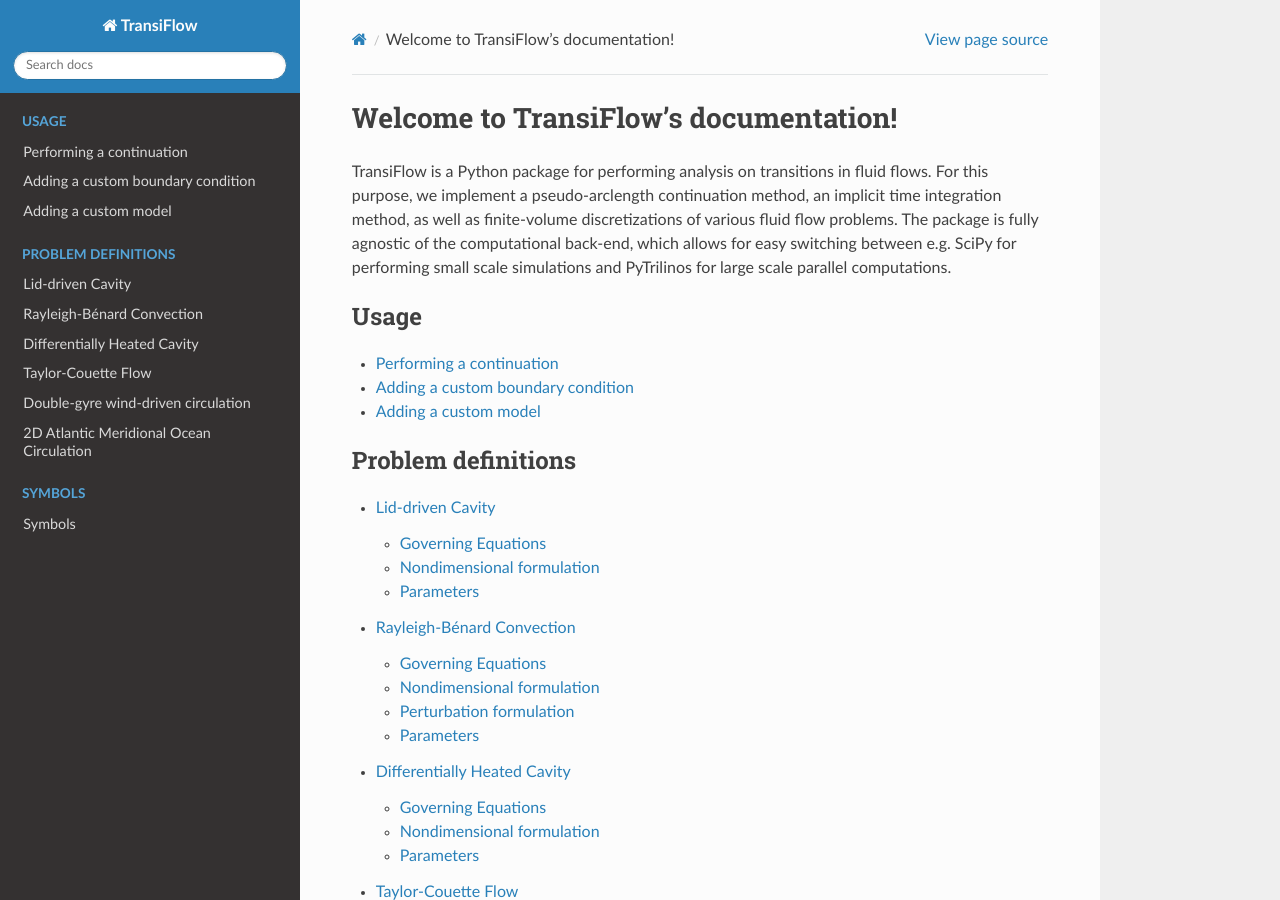
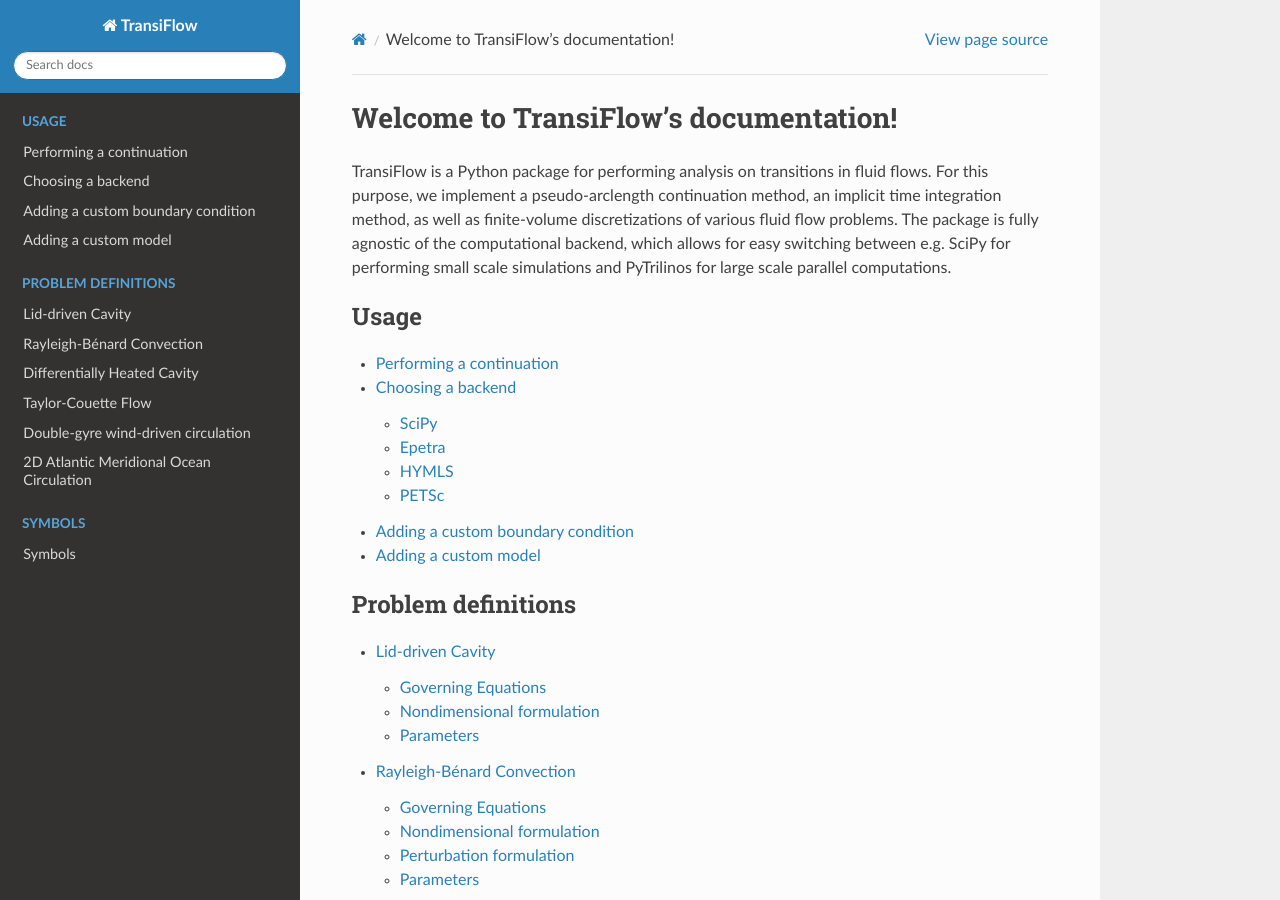
Before and after one commit to BIMAU/transiflow, a Sphinx documentation site: the page built from docs/index.rst, in a window 1280 px wide and 900 px high. Built offline with Sphinx 7.4.7 and the Read the Docs theme 3.1.0, drawn with Linux system fonts in a browser that asks for light colours; pages that are not in the unit, such as notebooks, are missing from menus.

Commit message:
docs: Add documentation on the available backends.

```diff
--- a/docs/continuation.rst
+++ b/docs/continuation.rst
@@ -4,9 +4,9 @@
 The full example can be found in ``examples/qg.py``.
 
 First we create an :func:`Interface <.create>`.
-This is the interface to the computational back-end and to the discretization of the problem.
+This is the interface to the computational backend and to the discretization of the problem.
 The problem is defined by the ``parameters`` dictionary, the problem size by ``nx`` and ``ny``, and optionally ``nz`` for 3D problems.
-By specifying the ``backend`` parameter, we could use a different computational back-end (the default is SciPy) and everything would work exactly the same.
+By specifying the ``backend`` parameter, we could use a :ref:`different computational backend <choosing a backend>` (the default is SciPy) and everything would work exactly the same.
 
 .. code-block:: Python
 
--- a/docs/index.rst
+++ b/docs/index.rst
@@ -8,13 +8,14 @@
 
 TransiFlow is a Python package for performing analysis on transitions in fluid flows.
 For this purpose, we implement a pseudo-arclength continuation method, an implicit time integration method, as well as finite-volume discretizations of various fluid flow problems.
-The package is fully agnostic of the computational back-end, which allows for easy switching between e.g. SciPy for performing small scale simulations and PyTrilinos for large scale parallel computations.
+The package is fully agnostic of the computational backend, which allows for easy switching between e.g. SciPy for performing small scale simulations and PyTrilinos for large scale parallel computations.
 
 .. toctree::
    :maxdepth: 3
    :caption: Usage
 
    continuation
+   backends
    custom-bc
    custom-model
 
```
Also changed, not shown: docs/backends.rst (added, +32 -0 lines).
